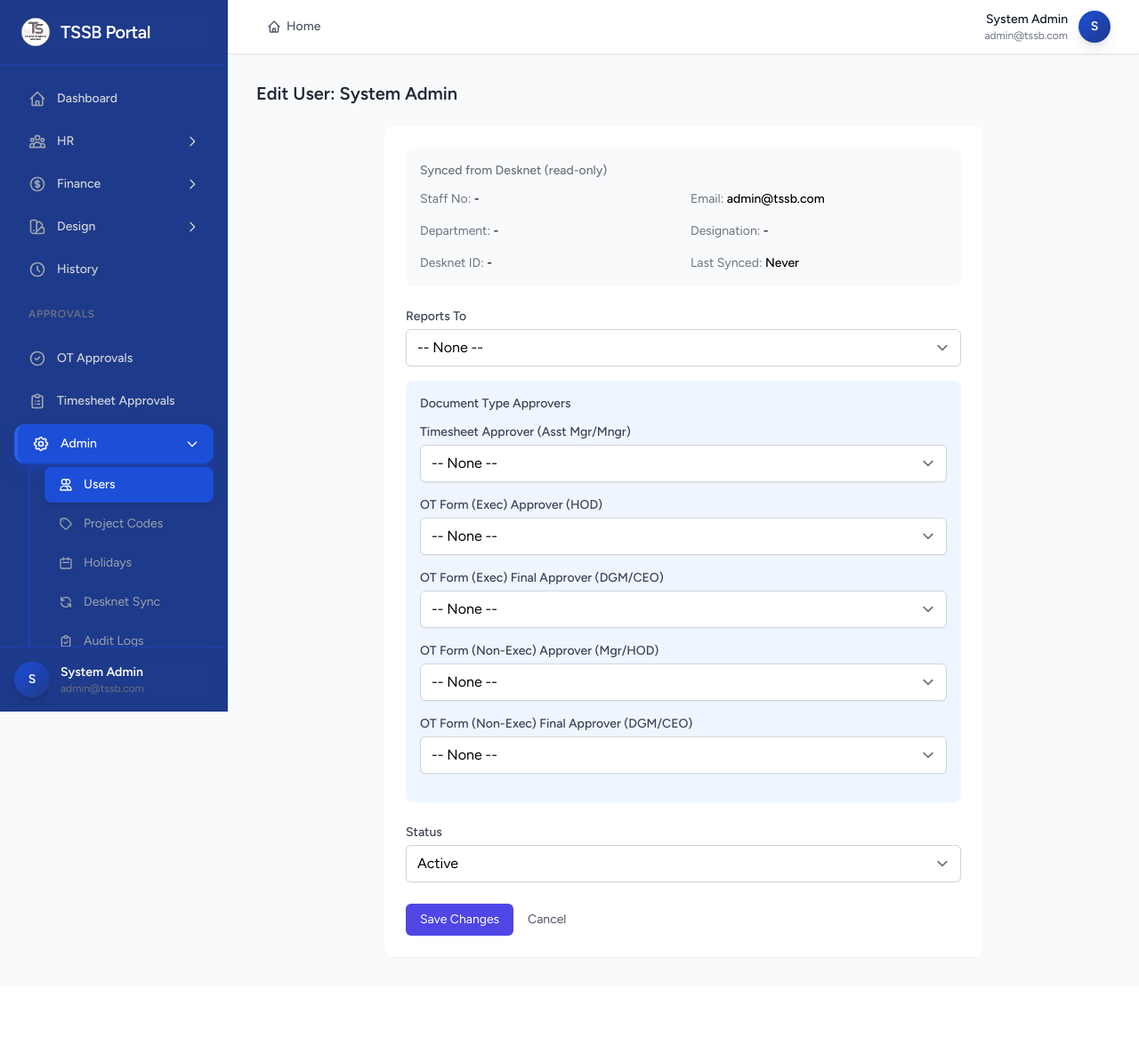
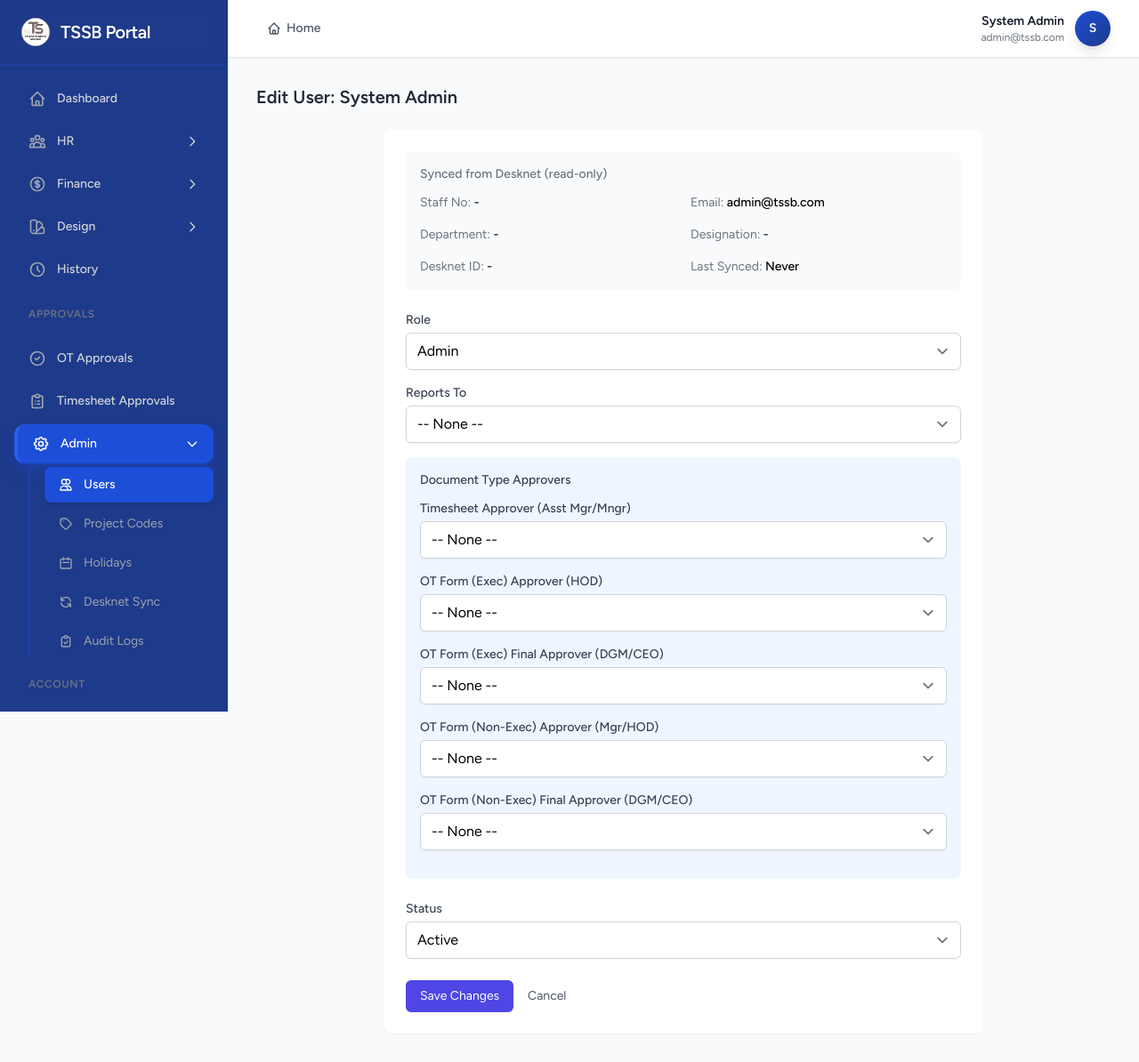
Before and after one commit to munizahzahid/timesheet-otform, a Laravel app: page /admin/users/1/edit in a window 1280 px wide. Shown: the whole page at 89% size. Before the commit the page ends 1077 px from the top, so only its background shows below. Run offline with Laravel 12, Linux system fonts and the light colour scheme; a user stored in the database is signed in; data comes from the database, SQL or seed files in the repository; tables that the repository leaves empty hold one stand-in row (values such as "Sample post"); style sheets or scripts are compiled from the project's sources; some libraries are stand-ins or nearby versions.

Commit message:
Fixes and improvements: admin user edit role field, delete redirect, Excel download, ABS handling, layout consistency, sidebar highlighting

```diff
--- a/app/Http/Controllers/TimesheetController.php
+++ b/app/Http/Controllers/TimesheetController.php
@@ -443,6 +443,12 @@
             }
         });
 
+        // If admin was viewing a user's history, redirect back to that history
+        if ($request->has('user_id') && $timesheet->user_id != $user->id) {
+            return redirect()->route('history.index', ['user_id' => $timesheet->user_id])
+                ->with('success', 'Timesheet deleted.');
+        }
+
         return redirect()->route('timesheets.index')
             ->with('success', 'Timesheet deleted.');
     }
--- a/app/Services/PdfParsingService.php
+++ b/app/Services/PdfParsingService.php
@@ -124,7 +124,11 @@
                 $hasValidClockData = true;
             }
 
-            if ($reason === 'PH' || isset($holidays[$day])) {
+            if ($reason === 'ABS') {
+                // Absent: leave blank (no hours), staff can fill manually
+                $dayType = 'absent';
+                $availableHours = 0;
+            } elseif ($reason === 'PH' || isset($holidays[$day])) {
                 $dayType = 'public_holiday';
                 $availableHours = 0;
             } elseif ($dow === Carbon::SATURDAY || $dow === Carbon::SUNDAY) {
--- a/resources/views/admin/users/edit.blade.php
+++ b/resources/views/admin/users/edit.blade.php
@@ -24,6 +24,18 @@
                     <form method="POST" action="{{ route('admin.users.update', $user) }}">
                         @csrf
                         @method('PUT')
+
+                        <div class="mb-4">
+                            <label for="role" class="block text-sm font-medium text-gray-700">Role</label>
+                            <select name="role" id="role" class="mt-1 block w-full rounded-md border-gray-300 shadow-sm focus:border-indigo-500 focus:ring-indigo-500">
+                                <option value="staff" {{ $user->role === 'staff' ? 'selected' : '' }}>Staff</option>
+                                <option value="assistant_manager" {{ $user->role === 'assistant_manager' ? 'selected' : '' }}>Assistant Manager</option>
+                                <option value="manager_hod" {{ $user->role === 'manager_hod' ? 'selected' : '' }}>Manager/HOD</option>
+                                <option value="ceo" {{ $user->role === 'ceo' ? 'selected' : '' }}>CEO</option>
+                                <option value="admin" {{ $user->role === 'admin' ? 'selected' : '' }}>Admin</option>
+                            </select>
+                            @error('role') <p class="mt-1 text-sm text-red-600">{{ $message }}</p> @enderror
+                        </div>
 
                         <div class="mb-4">
                             <label for="reports_to" class="block text-sm font-medium text-gray-700">Reports To</label>
--- a/resources/views/layouts/app.blade.php
+++ b/resources/views/layouts/app.blade.php
@@ -77,11 +77,11 @@
 
                         {{-- User info --}}
                         <div class="flex items-center gap-3">
-                            <div class="hidden sm:block text-right">
-                                <p class="text-sm font-medium text-gray-900">{{ Auth::user()->name }}</p>
+                            <div class="text-right">
+                                <p class="text-sm font-semibold text-gray-900">{{ Auth::user()->name }}</p>
                                 <p class="text-xs text-gray-500">{{ Auth::user()->designation ?? Auth::user()->email }}</p>
                             </div>
-                            <div class="w-9 h-9 bg-gradient-to-br from-blue-700 to-blue-900 rounded-full flex items-center justify-center text-white font-bold shadow-lg text-sm">
+                            <div class="w-10 h-10 bg-gradient-to-br from-blue-700 to-blue-900 rounded-full flex items-center justify-center text-white font-bold shadow-lg text-sm">
                                 {{ strtoupper(substr(Auth::user()->name, 0, 1)) }}
                             </div>
                         </div>
@@ -89,7 +89,7 @@
                 </header>
 
             {{-- Page Content --}}
-            <main class="flex-1 p-4 sm:p-6 lg:p-8">
+            <main class="flex-1 p-4 sm:p-6 lg:p-8 max-w-[1920px] mx-auto w-full">
                 {{-- Page Title Section --}}
                 @isset($pageTitle)
                     <div class="mb-6">
--- a/resources/views/layouts/sidebar.blade.php
+++ b/resources/views/layouts/sidebar.blade.php
@@ -1,4 +1,5 @@
 {{-- Sidebar Navigation --}}
+@php $viewingOtherUser = request()->has('user_id'); @endphp
 <aside x-data="{ hrOpen: {{ request()->routeIs('timesheets.*') || request()->routeIs('ot-forms.*') ? 'true' : 'false' }}, financeOpen: false, designOpen: false, settingsOpen: {{ request()->routeIs('profile.*') ? 'true' : 'false' }}, adminOpen: {{ request()->routeIs('admin.*') ? 'true' : 'false' }} }"
        style="position:fixed;top:0;left:0;width:16rem;height:100vh;height:100dvh;background-color:#1e3a8a;color:#d1d5db;"
        class="z-30 text-gray-300 flex flex-col transform transition-transform duration-200 ease-in-out lg:translate-x-0"
@@ -189,9 +190,9 @@
             <div>
                 <button @click="adminOpen = !adminOpen"
                         class="flex items-center justify-between w-full px-4 py-3 rounded-xl text-sm font-medium transition-all duration-200 group
-                               {{ request()->routeIs('admin.*') ? 'bg-blue-700 text-white shadow-lg shadow-blue-700/40 border-l-4 border-blue-600' : 'text-gray-300 hover:bg-blue-800 hover:text-white' }}">
+                               {{ !$viewingOtherUser && request()->routeIs('admin.*') ? 'bg-blue-700 text-white shadow-lg shadow-blue-700/40 border-l-4 border-blue-600' : 'text-gray-300 hover:bg-blue-800 hover:text-white' }}">
                     <span class="flex items-center gap-3">
-                        <svg class="w-5 h-5 flex-shrink-0 transition-colors {{ request()->routeIs('admin.*') ? 'text-white' : 'text-gray-400 group-hover:text-white' }}" fill="none" stroke="currentColor" viewBox="0 0 24 24">
+                        <svg class="w-5 h-5 flex-shrink-0 transition-colors {{ !$viewingOtherUser && request()->routeIs('admin.*') ? 'text-white' : 'text-gray-400 group-hover:text-white' }}" fill="none" stroke="currentColor" viewBox="0 0 24 24">
                             <path stroke-linecap="round" stroke-linejoin="round" stroke-width="2" d="M10.325 4.317c.426-1.756 2.924-1.756 3.35 0a1.724 1.724 0 002.573 1.066c1.543-.94 3.31.826 2.37 2.37a1.724 1.724 0 001.066 2.573c1.756.426 1.756 2.924 0 3.35a1.724 1.724 0 00-1.066 2.573c.94 1.543-.826 3.31-2.37 2.37a1.724 1.724 0 00-2.573 1.066c-.426 1.756-2.924 1.756-3.35 0a1.724 1.724 0 00-2.573-1.066c-1.543.94-3.31-.826-2.37-2.37a1.724 1.724 0 00-1.066-2.573c-1.756-.426-1.756-2.924 0-3.35a1.724 1.724 0 001.066-2.573c-.94-1.543.826-3.31 2.37-2.37.996.608 2.296.07 2.572-1.065z"/>
                             <path stroke-linecap="round" stroke-linejoin="round" stroke-width="2" d="M15 12a3 3 0 11-6 0 3 3 0 016 0z"/>
                         </svg>
@@ -212,7 +213,7 @@
                      class="ml-4 mt-1 space-y-1 border-l-2 border-blue-800 pl-4">
                     <a href="{{ route('admin.users.index') }}"
                        class="flex items-center gap-3 px-4 py-2.5 rounded-lg text-sm transition-all duration-200
-                              {{ request()->routeIs('admin.users.*') ? 'bg-blue-700 text-white font-medium shadow-md' : 'text-gray-400 hover:bg-blue-800 hover:text-white' }}">
+                              {{ !$viewingOtherUser && request()->routeIs('admin.users.*') ? 'bg-blue-700 text-white font-medium shadow-md' : 'text-gray-400 hover:bg-blue-800 hover:text-white' }}">
                         <svg class="w-4 h-4 flex-shrink-0" fill="none" stroke="currentColor" viewBox="0 0 24 24">
                             <path stroke-linecap="round" stroke-linejoin="round" stroke-width="2" d="M12 4.354a4 4 0 110 5.292M15 21H3v-1a6 6 0 0112 0v1zm0 0h6v-1a6 6 0 00-9-5.197M13 7a4 4 0 11-8 0 4 4 0 018 0z"/>
                         </svg>
@@ -220,7 +221,7 @@
                     </a>
                     <a href="{{ route('admin.project-codes.index') }}"
                        class="flex items-center gap-3 px-4 py-2.5 rounded-lg text-sm transition-all duration-200
-                              {{ request()->routeIs('admin.project-codes.*') ? 'bg-blue-700 text-white font-medium shadow-md' : 'text-gray-400 hover:bg-blue-800 hover:text-white' }}">
+                              {{ !$viewingOtherUser && request()->routeIs('admin.project-codes.*') ? 'bg-blue-700 text-white font-medium shadow-md' : 'text-gray-400 hover:bg-blue-800 hover:text-white' }}">
                         <svg class="w-4 h-4 flex-shrink-0" fill="none" stroke="currentColor" viewBox="0 0 24 24">
                             <path stroke-linecap="round" stroke-linejoin="round" stroke-width="2" d="M7 7h.01M7 3h5c.512 0 1.024.195 1.414.586l7 7a2 2 0 010 2.828l-7 7a2 2 0 01-2.828 0l-7-7A1.994 1.994 0 013 12V7a4 4 0 014-4z"/>
                         </svg>
@@ -228,7 +229,7 @@
                     </a>
                     <a href="{{ route('admin.holidays.index') }}"
                        class="flex items-center gap-3 px-4 py-2.5 rounded-lg text-sm transition-all duration-200
-                              {{ request()->routeIs('admin.holidays.*') ? 'bg-blue-700 text-white font-medium shadow-md' : 'text-gray-400 hover:bg-blue-800 hover:text-white' }}">
+                              {{ !$viewingOtherUser && request()->routeIs('admin.holidays.*') ? 'bg-blue-700 text-white font-medium shadow-md' : 'text-gray-400 hover:bg-blue-800 hover:text-white' }}">
                         <svg class="w-4 h-4 flex-shrink-0" fill="none" stroke="currentColor" viewBox="0 0 24 24">
                             <path stroke-linecap="round" stroke-linejoin="round" stroke-width="2" d="M8 7V3m8 4V3m-9 8h10M5 21h14a2 2 0 002-2V7a2 2 0 00-2-2H5a2 2 0 00-2 2v12a2 2 0 002 2z"/>
                         </svg>
@@ -236,7 +237,7 @@
                     </a>
                     <a href="{{ route('admin.desknet-sync.index') }}"
                        class="flex items-center gap-3 px-4 py-2.5 rounded-lg text-sm transition-all duration-200
-                              {{ request()->routeIs('admin.desknet-sync.*') ? 'bg-blue-700 text-white font-medium shadow-md' : 'text-gray-400 hover:bg-blue-800 hover:text-white' }}">
+                              {{ !$viewingOtherUser && request()->routeIs('admin.desknet-sync.*') ? 'bg-blue-700 text-white font-medium shadow-md' : 'text-gray-400 hover:bg-blue-800 hover:text-white' }}">
                         <svg class="w-4 h-4 flex-shrink-0" fill="none" stroke="currentColor" viewBox="0 0 24 24">
                             <path stroke-linecap="round" stroke-linejoin="round" stroke-width="2" d="M4 4v5h.582m15.356 2A8.001 8.001 0 004.582 9m0 0H9m11 11v-5h-.581m0 0a8.003 8.003 0 01-15.357-2m15.357 2H15"/>
                         </svg>
@@ -244,7 +245,7 @@
                     </a>
                     <a href="{{ route('admin.audit.index') }}"
                        class="flex items-center gap-3 px-4 py-2.5 rounded-lg text-sm transition-all duration-200
-                              {{ request()->routeIs('admin.audit.*') ? 'bg-blue-700 text-white font-medium shadow-md' : 'text-gray-400 hover:bg-blue-800 hover:text-white' }}">
+                              {{ !$viewingOtherUser && request()->routeIs('admin.audit.*') ? 'bg-blue-700 text-white font-medium shadow-md' : 'text-gray-400 hover:bg-blue-800 hover:text-white' }}">
                         <svg class="w-4 h-4 flex-shrink-0" fill="none" stroke="currentColor" viewBox="0 0 24 24">
                             <path stroke-linecap="round" stroke-linejoin="round" stroke-width="2" d="M9 5H7a2 2 0 00-2 2v12a2 2 0 002 2h10a2 2 0 002-2V7a2 2 0 00-2-2h-2M9 5a2 2 0 002 2h2a2 2 0 002-2M9 5a2 2 0 012-2h2a2 2 0 012 2m-6 9l2 2 4-4"/>
                         </svg>
@@ -293,7 +294,7 @@
                 @if(Auth::user()->isAdmin())
                     <a href="{{ route('admin.settings.index') }}"
                        class="flex items-center gap-3 px-4 py-2.5 rounded-lg text-sm transition-all duration-200
-                              {{ request()->routeIs('admin.settings.*') ? 'bg-blue-700 text-white font-medium shadow-md' : 'text-gray-400 hover:bg-blue-800 hover:text-white' }}">
+                              {{ !$viewingOtherUser && request()->routeIs('admin.settings.*') ? 'bg-blue-700 text-white font-medium shadow-md' : 'text-gray-400 hover:bg-blue-800 hover:text-white' }}">
                         <svg class="w-4 h-4 flex-shrink-0" fill="none" stroke="currentColor" viewBox="0 0 24 24">
                             <path stroke-linecap="round" stroke-linejoin="round" stroke-width="2" d="M10.325 4.317c.426-1.756 2.924-1.756 3.35 0a1.724 1.724 0 002.573 1.066c1.543-.94 3.31.826 2.37 2.37a1.724 1.724 0 001.066 2.573c1.756.426 1.756 2.924 0 3.35a1.724 1.724 0 00-1.066 2.573c.94 1.543-.826 3.31-2.37 2.37a1.724 1.724 0 00-2.573 1.066c-.426 1.756-2.924 1.756-3.35 0a1.724 1.724 0 00-2.573-1.066c-1.543.94-3.31-.826-2.37-2.37a1.724 1.724 0 00-1.066-2.573c-1.756-.426-1.756-2.924 0-3.35a1.724 1.724 0 001.066-2.573c-.94-1.543.826-3.31 2.37-2.37.996.608 2.296.07 2.572-1.065z"/>
                             <path stroke-linecap="round" stroke-linejoin="round" stroke-width="2" d="M15 12a3 3 0 11-6 0 3 3 0 016 0z"/>
@@ -313,17 +314,4 @@
             </div>
         </div>
     </nav>
-
-    {{-- User Profile Footer --}}
-    <div class="border-t border-blue-800 px-4 py-4 bg-blue-900/50 backdrop-blur">
-        <div class="flex items-center gap-3">
-            <div class="w-10 h-10 bg-gradient-to-br from-blue-700 to-blue-900 rounded-full flex items-center justify-center text-sm font-bold text-white shadow-lg">
-                {{ strtoupper(substr(Auth::user()->name, 0, 1)) }}
-            </div>
-            <div class="flex-1 min-w-0">
-                <p class="text-sm font-semibold text-white truncate">{{ Auth::user()->name }}</p>
-                <p class="text-xs text-gray-500 truncate">{{ Auth::user()->designation ?? Auth::user()->email }}</p>
-            </div>
-        </div>
-    </div>
 </aside>
--- a/resources/views/ot-forms/edit.blade.php
+++ b/resources/views/ot-forms/edit.blade.php
@@ -304,13 +304,13 @@
                         </svg>
                         Export Excel
                     </a>
-                    <a href="{{ route('ot-forms.export-pdf', $otForm) }}" target="_blank"
+                    <a href="{{ route('ot-forms.export-pdf', $otForm) }}"
                        class="inline-flex items-center px-6 py-2.5 text-sm font-semibold rounded-lg shadow-md hover:shadow-lg transition-all duration-200"
                        style="background-color: #dc2626 !important; color: white !important;">
                         <svg class="w-4 h-4 mr-2" fill="none" stroke="currentColor" viewBox="0 0 24 24">
                             <path stroke-linecap="round" stroke-linejoin="round" stroke-width="2" d="M7 21h10a2 2 0 002-2V9.414a1 1 0 00-.293-.707l-5.414-5.414A1 1 0 0012.586 3H7a2 2 0 00-2 2v14a2 2 0 002 2z"></path>
                         </svg>
-                        Print PDF
+                        Download PDF
                     </a>
                     @if($otForm->isEditable())
                         <button type="submit" form="otForm"
--- a/resources/views/timesheets/edit.blade.php
+++ b/resources/views/timesheets/edit.blade.php
@@ -240,7 +240,7 @@
                 <div class="mt-4 flex justify-between items-center">
                     <a href="{{ route('timesheets.index') }}" class="text-sm text-gray-600 hover:text-gray-900">← Back to list</a>
                     <div class="flex items-center gap-3">
-                        <a href="{{ route('timesheets.preview-excel', $timesheet) }}"
+                        <a href="{{ route('timesheets.export-excel', $timesheet) }}"
                            class="px-4 py-2 rounded-md text-sm hover:shadow-md transition-all" style="background-color: #16a34a !important; color: white !important;">
                             Export Excel
                         </a>
@@ -257,7 +257,7 @@
                 <div class="mt-4 flex justify-between items-center">
                     <a href="{{ route('timesheets.index') }}" class="text-sm text-gray-600 hover:text-gray-900">← Back to list</a>
                     <div class="flex items-center gap-3">
-                        <a href="{{ route('timesheets.preview-excel', $timesheet) }}"
+                        <a href="{{ route('timesheets.export-excel', $timesheet) }}"
                            class="px-4 py-2 rounded-md text-sm hover:shadow-md transition-all" style="background-color: #16a34a !important; color: white !important;">
                             Export Excel
                         </a>
```
Also changed, not shown: other parts of resources/views/layouts/sidebar.blade.php (+15 -15 lines), USER_MANUAL.md (+1 -1 lines), app/Http/Controllers/HistoryController.php (+8 -4 lines), app/Http/Controllers/OtFormController.php (+12 -2 lines), app/Services/ExcelParsingService.php (+14 -1 lines), resources/views/approvals/ot-forms/show.blade.php (+27 -0 lines), resources/views/approvals/timesheets/show.blade.php (+11 -5 lines), resources/views/history/index.blade.php (+16 -2 lines).
